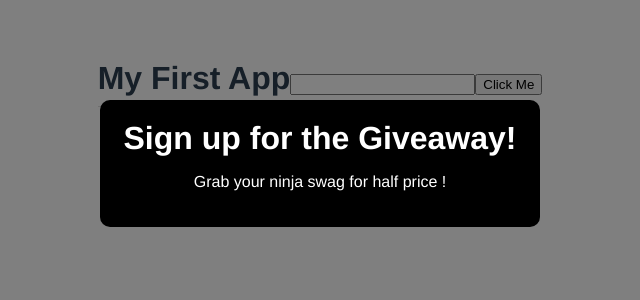
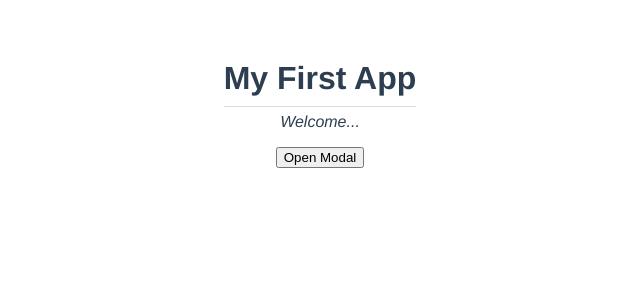
Before and after one commit to arvindk07/model-project-vue, a Vue app: page / in a window 1280 px wide. Shown: the top 300 px of the page, without its empty margins (320-960 px from the left). Built offline with nearby package versions, Linux system fonts and the light colour scheme.

Commit message:
emitting custom events

```diff
--- a/src/App.vue
+++ b/src/App.vue
@@ -1,8 +1,13 @@
 <template>
   <h1>{{ title }}</h1>
-  <input type="text" ref="name" />
-  <button @click="handleClick">Click Me</button>
-  <Modal :header="header" :text="text" theme="sale" />
+  <!-- <input type="text" ref="name" /> -->
+  <!-- <button @click="handleClick">Click Me</button> -->
+  <br />
+  <p>Welcome...</p>
+  <div v-if="showModal">
+    <Modal :header="header" :text="text" theme="sale" @close="toggleModal" />
+  </div>
+  <button @click="toggleModal">Open Modal</button>
 </template>
 
 <script>
@@ -18,6 +23,7 @@
       title: "My First App",
       header: "Sign up for the Giveaway!",
       text: "Grab your ninja swag for half price !",
+      showModal: false,
     };
   },
   methods: {
@@ -25,6 +31,9 @@
       console.log(this.$refs.name);
       this.$refs.name.classList.add("active");
       this.$refs.name.focus();
+    },
+    toggleModal() {
+      this.showModal = !this.showModal;
     },
   },
 };
--- a/src/components/Modal.vue
+++ b/src/components/Modal.vue
@@ -1,5 +1,5 @@
 <template>
-  <div class="backdrop">
+  <div class="backdrop" @click="closeModal">
     <div class="modal" :class="{ sale: theme === 'sale' }">
       <h1>{{ header }}</h1>
       <p>{{ text }}</p>
@@ -10,6 +10,11 @@
 <script>
 export default {
   props: ["header", "text", "theme"],
+  methods: {
+    closeModal() {
+      this.$emit("close");
+    },
+  },
 };
 </script>
 
```
